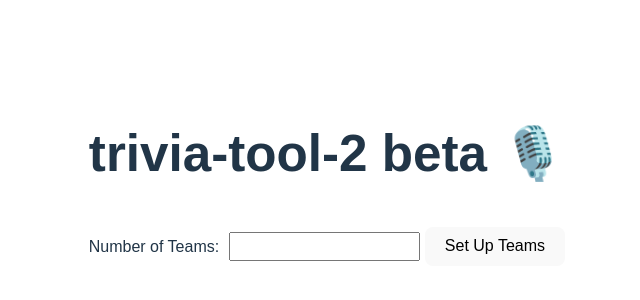
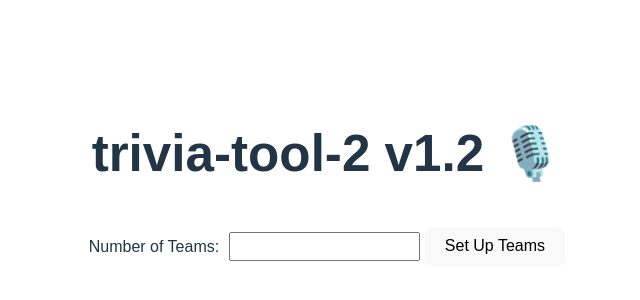
Before and after one commit to costazul-dev/trivia-tool-2, a React (Vite) app: page / in a window 1280 px wide. Shown: the part 216-516 px from the top of the page, without its empty margins (313-953 px from the left). Built offline with nearby package versions, Linux system fonts and the light colour scheme.

Commit message:
second-ranking-fix commit

```diff
--- a/src/App.jsx
+++ b/src/App.jsx
@@ -105,7 +105,7 @@ function App() {
 
   return (
     <div className="App">
-      <h1>trivia-tool-2 beta 🎙️</h1>
+      <h1>trivia-tool-2 v1.2 🎙️</h1>
       {!setupComplete ? (
         <InitialTeamSetup onSetupComplete={setupInitialTeams} />
       ) : (
```
